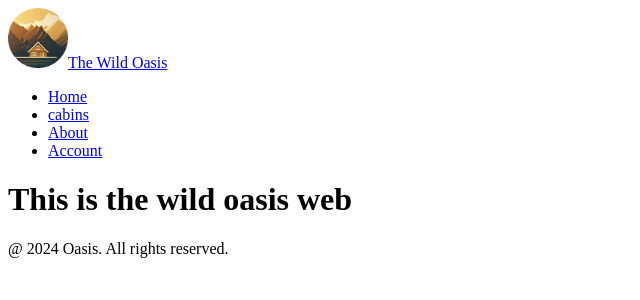
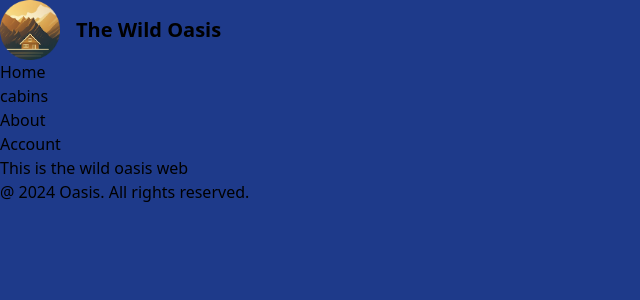
Before and after one commit to irabruce10/the-wild-oasis-web, a Next.js app: page / in a window 1280 px wide. Shown: the top 300 px of the page, without its empty margins (0-640 px from the left). Built offline with nearby package versions, Linux system fonts and the light colour scheme.

Commit message:
styling with tailwind

```diff
--- a/app/_style/globals.css
+++ b/app/_styles/globals.css
@@ -2,7 +2,7 @@
 @tailwind components;
 @tailwind utilities;
 
-@layer components {
+/* @layer components {
   .spinner {
     margin: 3.2rem auto 1.6rem;
     width: 60px;
@@ -28,12 +28,12 @@
       transform: rotate(1turn);
     }
   }
-}
+} */
 
 /* For data picker */
-.rdp {
+/* .rdp {
   --rdp-cell-size: 32px !important;
   --rdp-accent-color: theme('colors.accent.500') !important;
   --rdp-background-color: theme('colors.accent.600') !important;
   margin: 0 !important;
-}
+} */
--- a/app/layout.js
+++ b/app/layout.js
@@ -1,6 +1,6 @@
 import Logo from "@/app/_component/Logo";
 import Navigation from "@/app/_component/navigation";
-
+import "@/app/_styles/globals.css";
 
 export const metadata = {
   title: "The Wild Oasis",
@@ -8,7 +8,7 @@ export const metadata = {
 export default function RootLayout({ children }) {
   return (
     <html lang="en">
-      <body>
+      <body className="bg-blue-900">
         <header>
           <Logo />
         </header>
```
